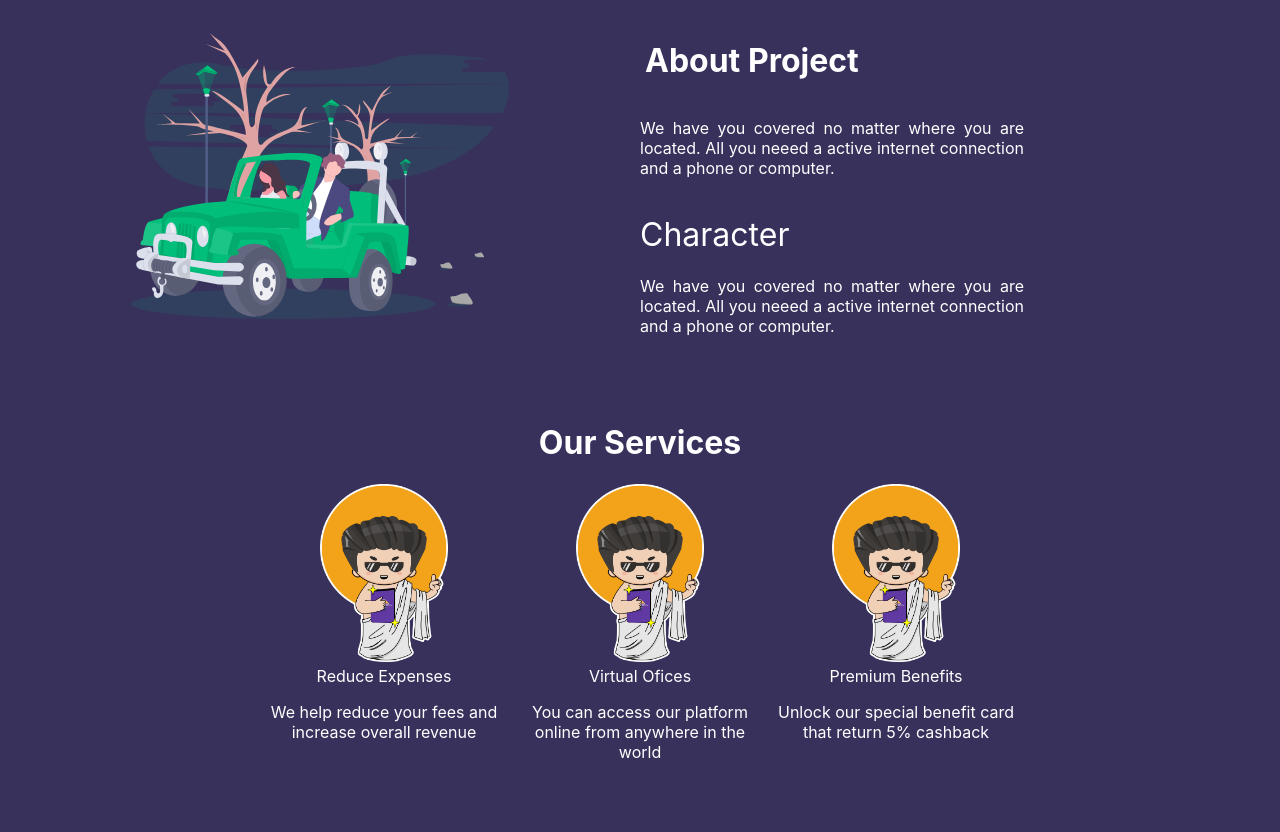
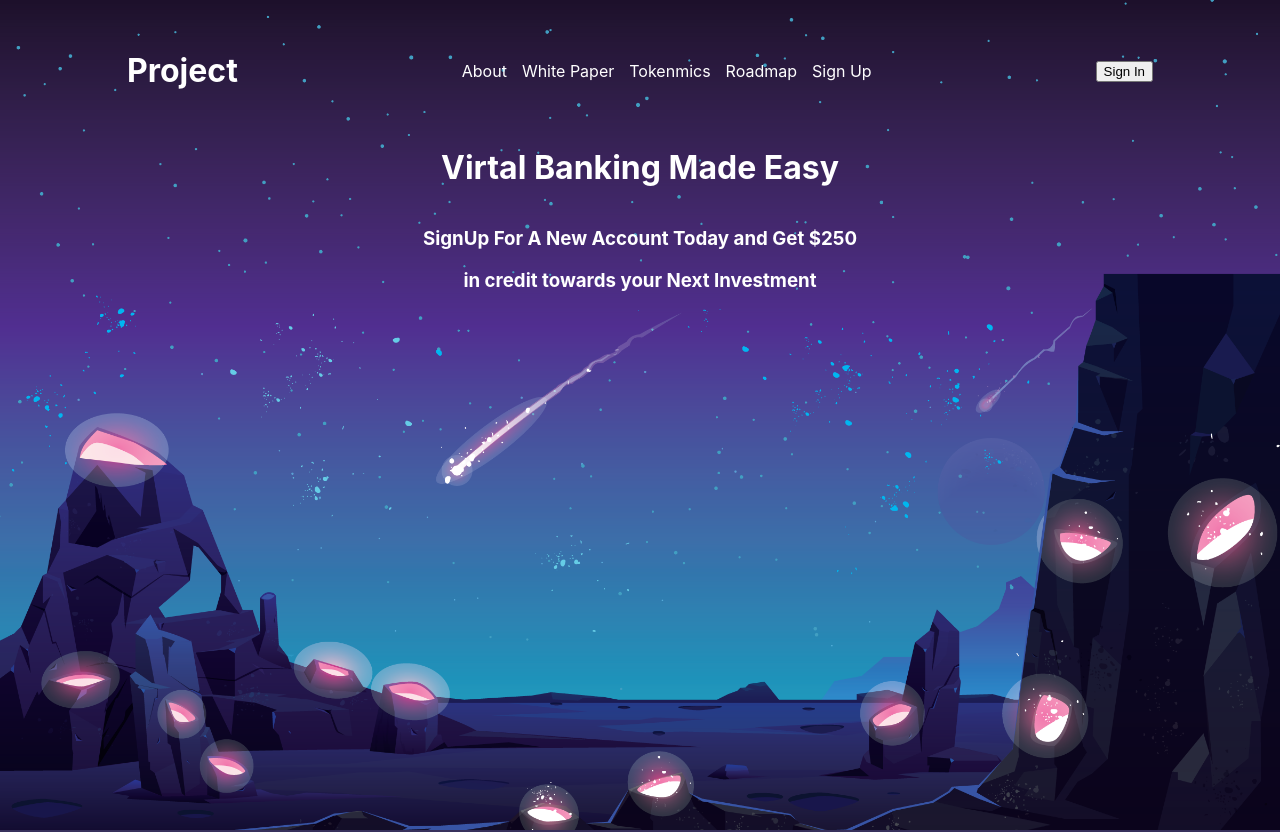
Before and after one commit to thedeveshpareek/project_1-cybercuboid-, a React (Create React App) app: page / in a window 1280 px wide. Shown: the top 832 px of the page. Before the commit the page ends 800 px from the top, so only its background shows below. Built offline with nearby package versions, Linux system fonts and the light colour scheme.

Commit message:
Home partial

```diff
--- a/package.json
+++ b/package.json
@@ -9,6 +9,7 @@
     "react": "^17.0.2",
     "react-dom": "^17.0.2",
     "react-particles-js": "^3.6.0",
+    "react-router-dom": "^6.2.1",
     "react-scripts": "5.0.0",
     "styled-components": "^5.3.3",
     "web-vitals": "^2.1.2"
--- a/src/App.js
+++ b/src/App.js
@@ -1,10 +1,12 @@
 import './App.css';
-import { About } from './components/About/About';
+import { Hero ,About} from './components/Deafult';
 
 function App() {
   return (
     <div className="App">
-        <About/>
+      <Hero />
+      <br/>
+      <About/>
     </div>
   );
 }
--- a/src/components/About/About.jsx
+++ b/src/components/About/About.jsx
@@ -1,7 +1,7 @@
 import React from 'react'
 
 
-export const About = () => {
+const About = () => {
     return (
         <>
             <div style={{display:'flex',
@@ -75,3 +75,5 @@ export const About = () => {
         </>
     )
 }
+
+export default About;
--- a/src/components/Header/Header.jsx
+++ b/src/components/Header/Header.jsx
@@ -0,0 +1,77 @@
+import React from 'react'
+// import {NavLink} from 'react-router-dom'
+
+const styleDiv = {
+    backgroundColor: 'transparent',
+    color: '#fff',
+    border: 'none',
+    padding: '15px',
+    display: 'flex',
+    justifyContent: 'space-around',
+    alignItems: 'center',
+}
+
+const LogoStyle = {
+    fontSize: '1em',
+    fontWeight: 'bold',
+}
+
+const styleNav = {
+    display: 'flex',
+    justifyContent: 'space-around',
+    alignItems: 'center',
+    margin: '0 0',
+    gap : '15px',
+}
+
+
+
+function Header() {
+    return (
+        <div className="header" style={styleDiv}>
+            <div className="Logo-container" style={LogoStyle}>
+                <h1 className="Logo">
+                    {/* <NavLink to="/"> */}
+                        Project
+                    {/* </NavLink> */}
+                </h1>
+            </div>
+            <div className="Nav-container" style={styleNav}>
+                    <div className="Nav-item-1">
+                        {/* <NavLink to="/About" className="Nav-link-about"> */}
+                            About
+                        {/* </NavLink> */}
+                    </div>
+                    <div className="Nav-item-2">
+                        {/* <NavLink to="/White Paper" className="Nav-link-white-paper"> */}
+                            White Paper
+                        {/* </NavLink> */}
+                    </div>
+                    <div className="Nav-item-3">
+                        {/* <NavLink to="/Tokenmics" className="Nav-link-tokenmics"> */}
+                            Tokenmics
+                        {/* </NavLink> */}
+                    </div>
+                    <div className="Nav-item-4">
+                        {/* <NavLink to="/Roadmap" className="Nav-link-roadmap"> */}
+                            Roadmap
+                        {/* </NavLink> */}
+                    </div>
+                    <div className="Nav-item-5">
+                        {/* <NavLink to="/SignUp" className="Nav-link-sign-up"> */}
+                            Sign Up
+                        {/* </NavLink> */}
+                    </div>
+            </div>
+            <div className="Sign-in-container">
+                <button className="Sign-in-button">
+                    {/* <NavLink to="/SignIn" className="Sign-in-link"> */}
+                        Sign In
+                    {/* </NavLink> */}
+                </button>
+            </div>
+        </div>
+    )
+}
+
+export default Header
--- a/src/components/Hero/Hero.jsx
+++ b/src/components/Hero/Hero.jsx
@@ -1,26 +1,51 @@
 import React from 'react'
-// import Header from '../Header/Header'
-import styled from 'styled-components'
-import Particle from '../../subcomponents/Particle';
+import Header from '../Header/Header'
 
-const Box = styled.div`
-background-image : url('images/banner.png');
-background-size: cover;
-width: 100%;
-height:100vh;
-position: relative;
-`
+const styleDiv = {
+    backgroundImage : 'url(images/banner.png)',
+    backgroundSize: 'cover',
+    backgroundPosition: 'center',
+    height: '100vh',
+    width: '100%',
+    backgroundColor : 'transparent',
+    color: '#fff',
+    border: 'none',
+    padding : '15px 0'
+}
 
+const StyleText = {
+    display: 'flex',
+    flexDirection: 'column',
+    justifyContent: 'center',
+    alignItems: 'center',
+    textAlign: 'center',
+    padding: '0 15px',
+}
+
+const StyleHead = {
+    padding: '0',
+}
 
 const Hero = () => {
     return (
-        <>
-            <Box>
-                <Particle value={200} value_area={1000} />
-            </Box>
-            <h1>Hello</h1>
-            <p className="lead">Lorem ipsum dolor sit amet consectetur adipisicing elit. Quisquam, quidem.</p>
-        </>
+        <div className="hero" style={styleDiv}>
+            <Header style={StyleHead}/>
+            <div className="hero-text-container" style={StyleText} >
+                <div className="hero-text-1">
+                    <h1 className="hero-text-1-h1">
+                        Virtal Banking Made Easy
+                    </h1>
+                </div>
+                <div className="hero-text-2">
+                    <h3 className="hero-text-2-h2-1">
+                        SignUp For A New Account Today and Get <strong>$250</strong>
+                    </h3>
+                    <h3 className="hero-text-2-h2-2">
+                        in credit towards your Next Investment
+                    </h3>
+                </div>
+            </div>
+        </div>
     )
 }
 
--- a/src/index.css
+++ b/src/index.css
@@ -5,10 +5,14 @@ body {
     sans-serif;
   -webkit-font-smoothing: antialiased;
   -moz-osx-font-smoothing: grayscale;
-  background: rgba(22, 15, 65, 0.856);
+  background-color: rgba(22, 15, 65, 0.856);
 }
 
 code {
   font-family: source-code-pro, Menlo, Monaco, Consolas, 'Courier New',
     monospace;
 }
+
+html {
+  scroll-behavior: smooth;
+}
```
Also changed, not shown: src/components/Deafult.jsx (+4 -3 lines), 1 other file (tests, documents, lock files or other folders).
